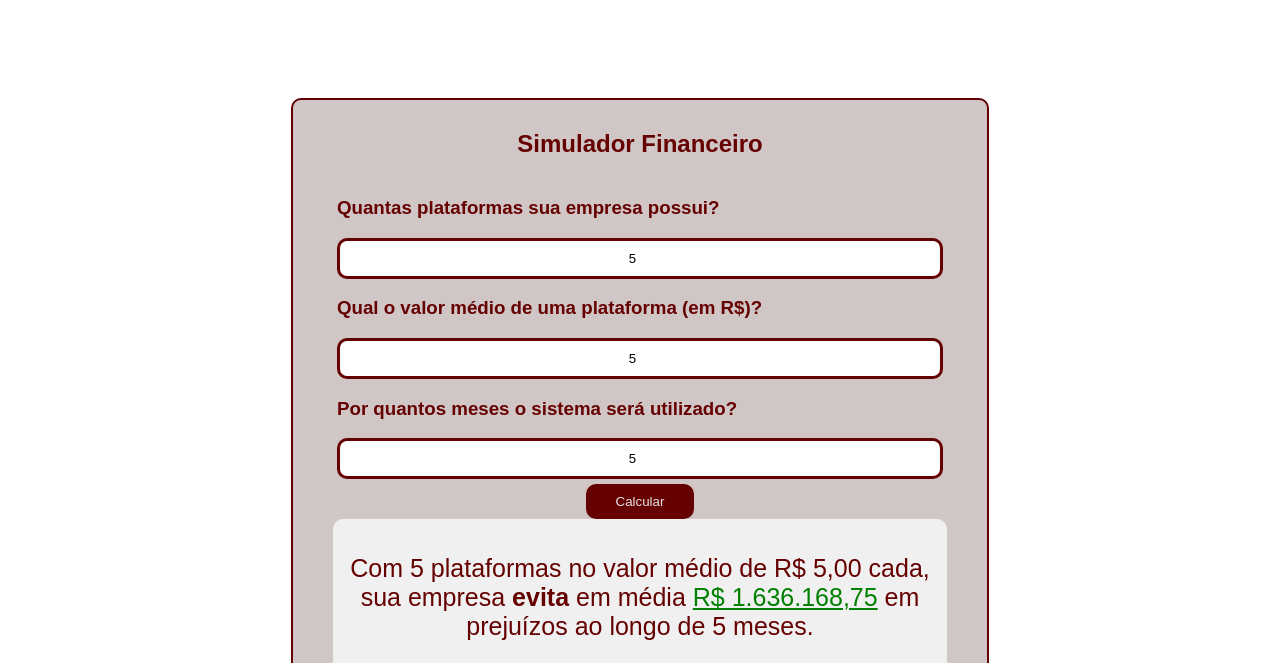
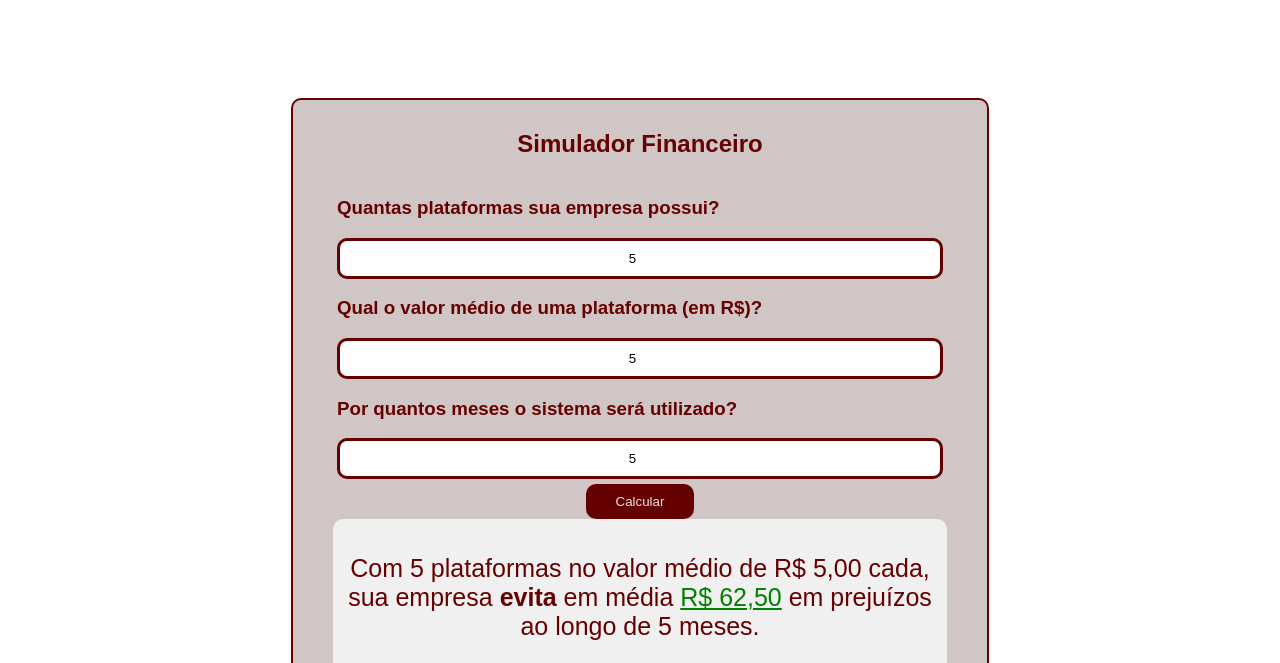
Before and after one commit to Enrico-Faraldo/Gas_Busters, a plain HTML site: page Site oficial/simulador.html in a window 1280 px wide. Both pictures are taken after typing "5", "5", "5" into the empty fields and a click on the button "Calcular". Shown: the part 109-772 px from the top of the page. Drawn offline with Linux system fonts and the light colour scheme; a web font is replaced by a local one.

Commit message:
Corrigido a lógica da calculadora, onde a mesma não calculava adequadamente os valores das projeções. Também foi comentado suas linhas de código

```diff
--- a/Site oficial/simulador.html
+++ b/Site oficial/simulador.html
@@ -70,42 +70,56 @@
 
     <script>
 
-        var gasVazadoPorMes = 100000; // considerando 100 mil m³ de gás
-        var tarifaGas = 1.308925; // conforme faixa 50.000 a 300.000
+        /* essas duas variáveis constantes servem para usar para cálculos futuros de prejuízos e economia com gases vazados
+           seguindo a tabela de tarifas industriais da Comgás. Disponível em https://www.arsesp.sp.gov.br/ArquivosRegulamentacao/Tarifas/Gas/tabela%20de%20tarifas-comgas_dez.pdf na página 4.
+        */
+        const gasVazadoPorMes = 100000; // considerando 100 mil m³ de gás
+        const tarifaGas = 1.308925; // conforme faixa 50.000 a 300.000
 
         function calcular() {
-            var plataformas = Number(ipt_plataformas.value);
-            var valorPlataforma = Number(ipt_valor.value);
-            var meses = Number(ipt_meses.value);
+            // lê as entradas do usuário
+            let plataformas = Number(ipt_plataformas.value);
+            let valorPlataforma = Number(ipt_valor.value);
+            let meses = Number(ipt_meses.value);
 
-            if (plataformas > 0 && valorPlataforma > 0 && meses >= 0) {
+            // caso as entradas seja, válidas, execute os cálculos
+            if (plataformas > 0 && valorPlataforma > 0 && meses > 0) {
 
-                // economia por explosões evitadas
-                var economiaExplosoes = plataformas * valorPlataforma * 0.5;
+                // os valores econômicos abaixo segue com nosso objetivo de reduzir os prejuízos em 50%
 
-                // prejuízo mensal por vazamento de gás, considerando 100.000 m³ de gás e tarifa de R$ 1,308925/m³
-                var prejuizoGasMensal = 100000 * 1.308925;
+                // calcula a economia de explosões de acordo com a quantidade de meses que o usuário digitou
+                let economiaExplosesMeses = valorPlataforma * plataformas * meses * 0.5;
 
-                var economiaGasMensal = prejuizoGasMensal * 0.5 * plataformas;
-                var economiaGasTotal = economiaGasMensal * meses;
+                // calcula a economia de explosões por mês (essencial para o cálculo das projeções de economia de explosões)
+                let economiaExplosoesMensal = valorPlataforma * plataformas * 0.5;
 
-                var economiaTotal = economiaExplosoes + economiaGasTotal;
+                // calcula as economias em projeções das explosões
+                let economiaExplosoes6Meses = economiaExplosoesMensal * 6;
+                let economiaExplosoes1Ano = economiaExplosoesMensal * 12;
+                let economiaExplosoes10Anos = economiaExplosoesMensal * 120;
 
-                // projeção de economia com explosões evitadas
-                var economiaExplosoes6Meses = economiaExplosoes;
-                var economiaExplosoes1Ano = economiaExplosoes * 2;
-                var economiaExplosoes10Anos = economiaExplosoes * 10;
 
-                // Projeção de economia com vazamento de gás evitados
-                var economiaGas6Meses = economiaGasMensal * 6;
-                var economiaGas1Ano = economiaGasMensal * 12;
-                var economiaGas10Anos = economiaGasMensal * 120;
+                // calcula a economia de gases vazados de acordo com a quantidade de meses que o usuário digitou
+                let economiaGasMeses = gasVazadoPorMes * tarifaGas * plataformas * meses * 0.5;
 
+                // calcula o prejuízo mensal dos gases vazados em 1 mês
+                let prejuizoGasMensal = gasVazadoPorMes * tarifaGas * plataformas;
+
+                // calcula a economia mensal de gases por mês (essencial para o cálculo das projeções de economia de gases)
+                let economiaGasMensal = prejuizoGasMensal * 0.5;
+
+                // calcula as economias em projeções dos gases
+                let economiaGas6Meses = prejuizoGasMensal * 6 * 0.5;
+                let economiaGas1Ano = prejuizoGasMensal * 12 * 0.5;
+                let economiaGas10Anos = prejuizoGasMensal * 120 * 0.5;
+
+                // exibe o resultado na tela, com css aplicado dentro da própria tag
+                // além disso, foi usado uma função para converter os números para real brasileiro para facilitar a leitura
                 resultado.innerHTML = `
-            <p style="font-size: 25px">Com ${plataformas} plataformas no valor médio de ${valorPlataforma.toLocaleString('pt-BR', { style: 'currency', currency: 'BRL' })} cada, sua empresa <strong>evita</strong> em média <span class="valorGasto" style="color: green"><u>${economiaTotal.toLocaleString('pt-BR', { style: 'currency', currency: 'BRL' })}</u></span> em prejuízos ao longo de ${meses} meses.</p>
-            <h2>Economia Potencial</h2>
+            <p style="font-size: 25px">Com ${plataformas} plataformas no valor médio de ${valorPlataforma.toLocaleString('pt-BR', { style: 'currency', currency: 'BRL' })} cada, sua empresa <strong>evita</strong> em média <span class="valorGasto" style="color: green"><u>${economiaExplosesMeses.toLocaleString('pt-BR', { style: 'currency', currency: 'BRL' })}</u></span> em prejuízos ao longo de ${meses} meses.</p>
+            <h2>Projeção de economia</h2>
             <ul style="font-size: 25px">
-                <li>Em 1 mês (explosões evitadas): <strong>${economiaExplosoes.toLocaleString('pt-BR', { style: 'currency', currency: 'BRL' })}</strong></li>
+                <li>Em 1 mês (explosões evitadas): <strong>${economiaExplosoesMensal.toLocaleString('pt-BR', { style: 'currency', currency: 'BRL' })}</strong></li>
                 <li>Em 6 meses (explosões evitadas): <strong>${economiaExplosoes6Meses.toLocaleString('pt-BR', { style: 'currency', currency: 'BRL' })}</strong></li>
                 <li>Em 1 ano (explosões evitadas): <strong>${economiaExplosoes1Ano.toLocaleString('pt-BR', { style: 'currency', currency: 'BRL' })}</strong></li>
                 <li>Em 10 anos (explosões evitadas): <strong>${economiaExplosoes10Anos.toLocaleString('pt-BR', { style: 'currency', currency: 'BRL' })}</strong></li>
@@ -118,6 +132,8 @@
         </div>
     `;
                 erro.innerHTML = "";
+
+                // exibe um alerta de erro caso o usuário não digite corretamente os valores em seus respectivos campos
             } else {
                 alert('Preencha todos os campos com valores válidos!');
                 erro.innerHTML = "Verifique se todos os campos estão preenchidos corretamente.";
```
